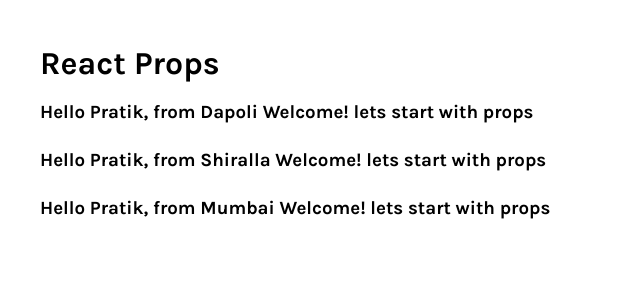
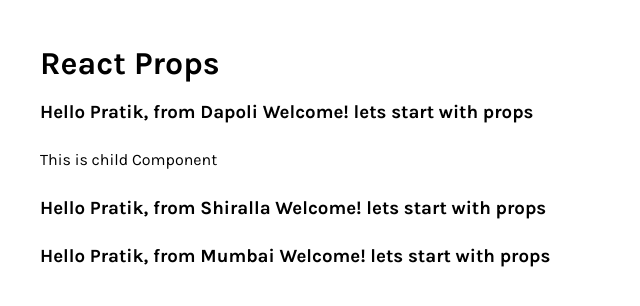
Before and after one commit to PratikKanthe/props, a React (Create React App) app: page / in a window 1280 px wide. Shown: the top 306 px of the page, without its empty margins (0-640 px from the left). Built offline with nearby package versions, Linux system fonts and the light colour scheme.

Commit message:
update: child component

```diff
--- a/src/App.js
+++ b/src/App.js
@@ -6,7 +6,7 @@
   return (
     <div className="App">
       <h1> React Props</h1>
-      <ClassProps name="Pratik" place="Dapoli"/>
+      <ClassProps name="Pratik" place="Dapoli"> <p>This is child Component</p> </ClassProps>
       <ClassProps name="Pratik" place="Shiralla"/>
       <ClassProps name="Pratik" place="Mumbai"/>
     </div>
--- a/src/ClassProps.js
+++ b/src/ClassProps.js
@@ -5,6 +5,7 @@
     return (
       <div>
         <h3>Hello {this.props.name}, from {this.props.place} Welcome! lets start with props</h3>
+        <p> {this.props.children} </p>
       </div>
     )
   }
```
